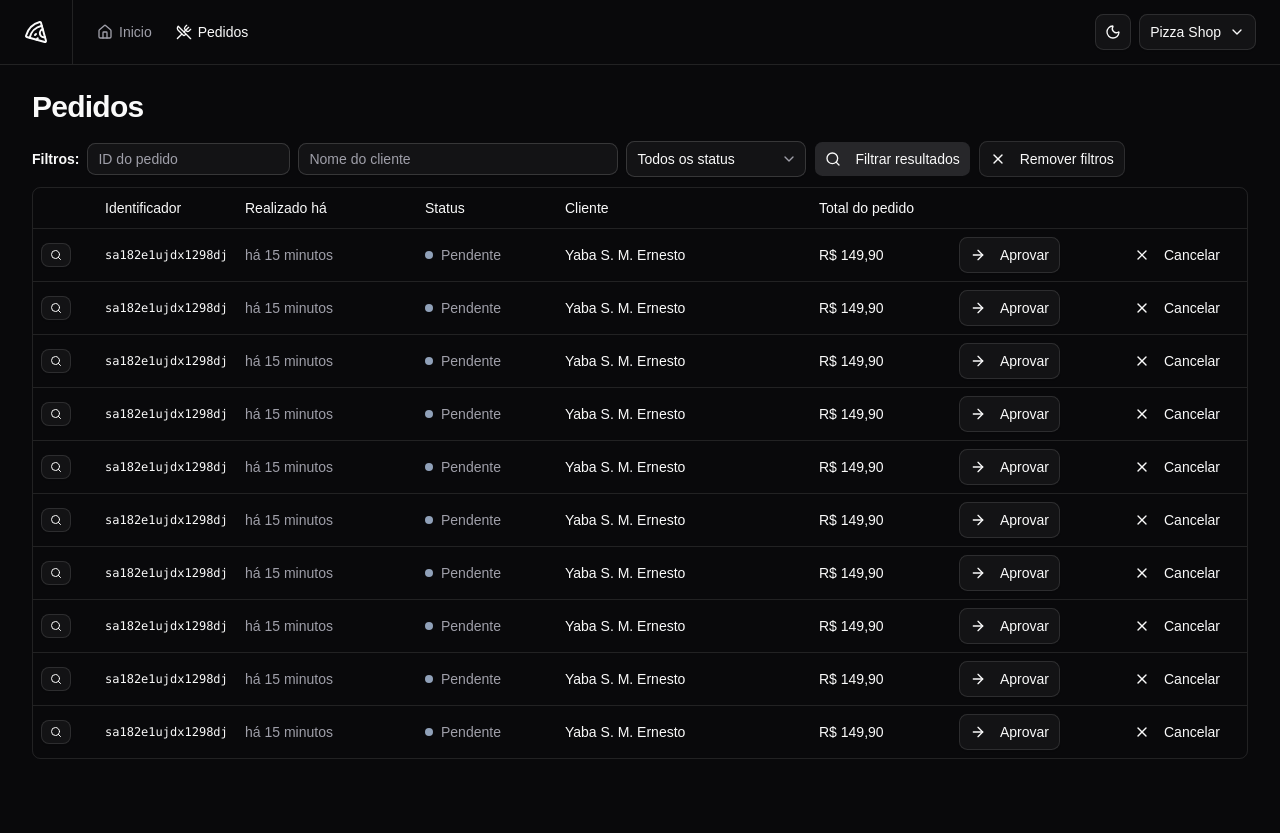
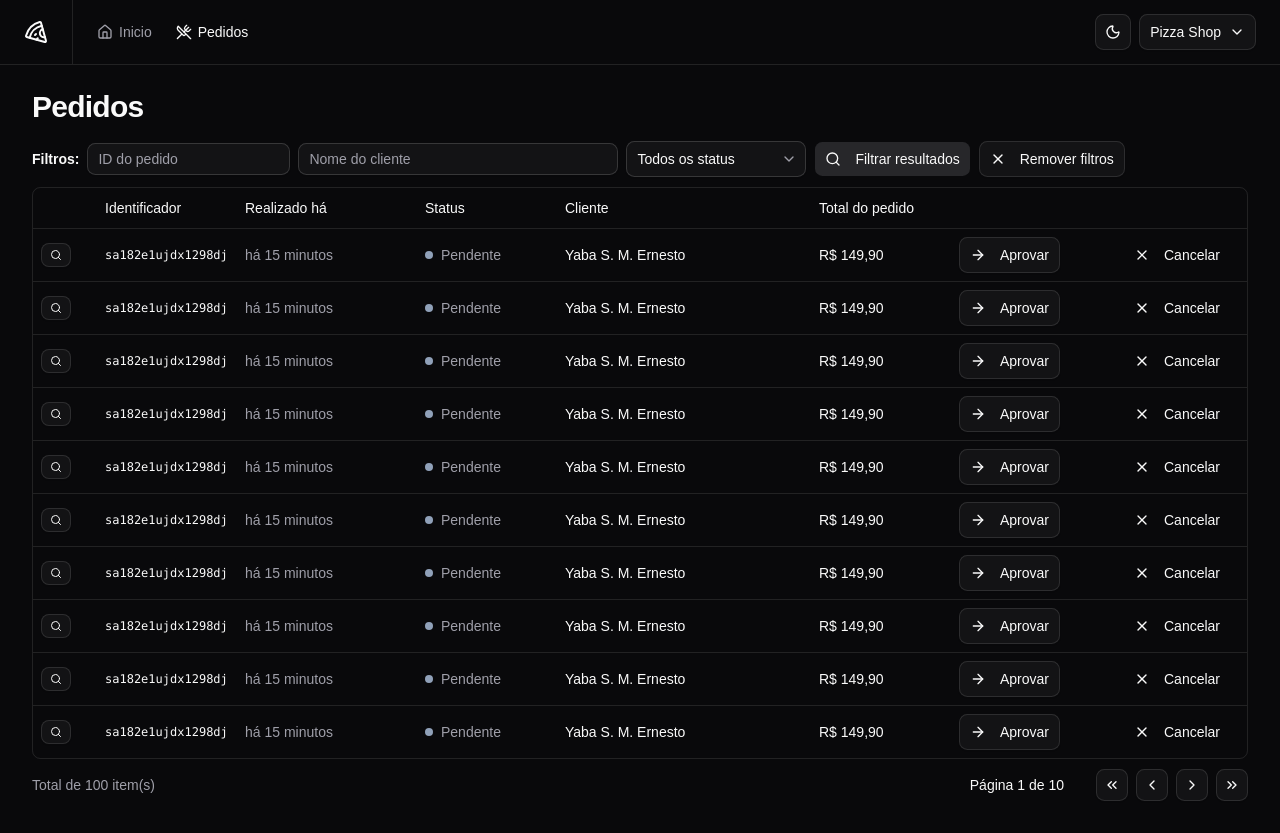
Before and after one commit to yabaernesto/pizzashop-web, a React (Vite) app: page /orders in a window 1280 px wide. Before the commit the page ends 800 px from the top, so only its background shows below. Built offline with nearby package versions, Linux system fonts and the light colour scheme.

Commit message:
feat: componente paginação

```diff
--- /dev/null
+++ b/src/components/pagination.tsx
@@ -0,0 +1,50 @@
+import { ChevronLeft, ChevronRight, ChevronsLeft, ChevronsRight } from "lucide-react";
+
+import { Button } from "./ui/button";
+
+interface PaginationProps {
+  pageIndex: number;
+  totalCount: number;
+  perPage: number;
+}
+
+export function Pagination({
+  pageIndex, totalCount, perPage
+}: PaginationProps) {
+  const pages = Math.ceil(totalCount / perPage) || 1
+
+  return (
+    <div className="flex items-center justify-between">
+      <span className="text-sm text-muted-foreground">
+        Total de {totalCount} item(s)
+      </span>
+
+      <div className="flex items-center gap-6 lg:gap-8">
+        <div className="text-sm font-medium">
+          Página {pageIndex + 1} de {pages}
+        </div>
+        <div className="flex items-center gap-2">
+          <Button variant="outline" className="h-8 w-8 p-0">
+            <ChevronsLeft className="h-4 w-4" />
+            <span className="sr-only">Primeira página</span>
+          </Button>
+
+          <Button variant="outline" className="h-8 w-8 p-0">
+            <ChevronLeft className="h-4 w-4" />
+            <span className="sr-only">Próxima página</span>
+          </Button>
+
+          <Button variant="outline" className="h-8 w-8 p-0">
+            <ChevronRight className="h-4 w-4" />
+            <span className="sr-only">Página anterior</span>
+          </Button>
+
+          <Button variant="outline" className="h-8 w-8 p-0">
+            <ChevronsRight className="h-4 w-4" />
+            <span className="sr-only">Última página</span>
+          </Button>
+        </div>
+      </div>
+    </div>
+  )
+}
--- a/src/pages/dashboard/orders/orders.tsx
+++ b/src/pages/dashboard/orders/orders.tsx
@@ -9,6 +9,7 @@
 } from '@/components/ui/table'
 import { OrderTableRow } from './components/order-table-row'
 import { OrderTableFilters } from './components/order-table-filters'
+import { Pagination } from '@/components/pagination'
 
 export function Orders() {
   return (
@@ -16,7 +17,6 @@
       <Helmet title='Pedidos' />
       <div className="flex flex-col gap-4">
         <h1 className="text-3xl font-bold tracking-tight">Pedidos</h1>
-      </div>
 
         <div className="space-y-2.5">
           <OrderTableFilters />
@@ -44,6 +44,8 @@
               </TableBody>
             </Table>
           </div>
+          <Pagination pageIndex={0} totalCount={100} perPage={10} />
+        </div>
       </div>
     </>
   )
```
Lines whose indentation alone changed are shown as unchanged.
